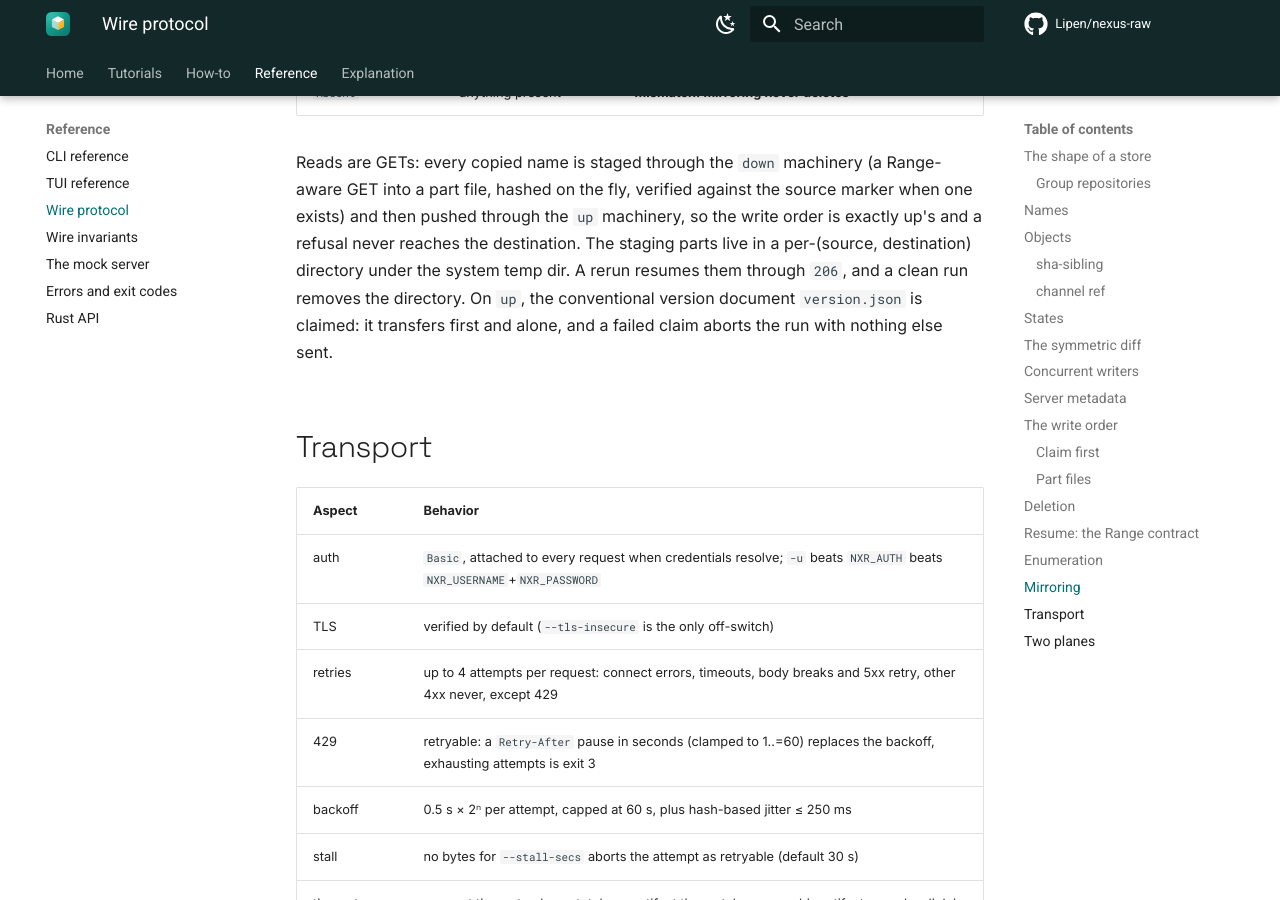
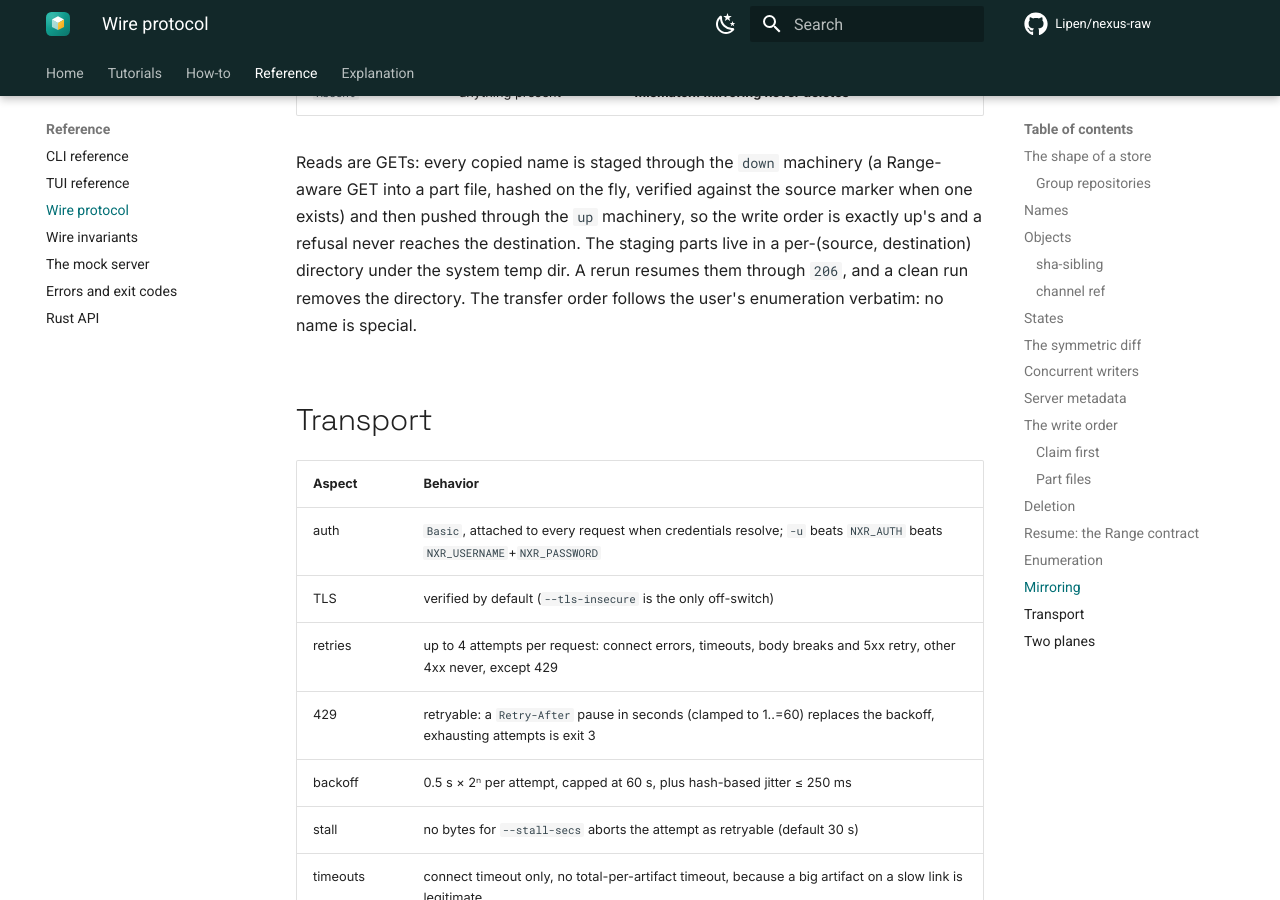
Before and after one commit to Lipen/nexus-raw, an MkDocs documentation site: the page built from docs/reference/protocol.md, in a window 1280 px wide and 900 px high, scrolled down 11264 px. Built offline with MkDocs 1.6.1 and Material for MkDocs 9.7.7, drawn with Linux system fonts in a browser that asks for light colours; comment, search, counter and statistics services are not loaded.

Commit message:
docs: the mirror pages drop the version.json claim order

```diff
--- a/docs/reference/protocol.md
+++ b/docs/reference/protocol.md
@@ -345,7 +345,7 @@ The enumeration is the source's (the same table as above), and the destination d
 Reads are GETs: every copied name is staged through the `down` machinery (a Range-aware GET into a part file, hashed on the fly, verified against the source marker when one exists) and then pushed through the `up` machinery, so the write order is exactly up's and a refusal never reaches the destination.
 The staging parts live in a per-(source, destination) directory under the system temp dir.
 A rerun resumes them through `206`, and a clean run removes the directory.
-On `up`, the conventional version document `version.json` is claimed: it transfers first and alone, and a failed claim aborts the run with nothing else sent.
+The transfer order follows the user's enumeration verbatim: no name is special.
 
 ## Transport
 
```
Also changed, not shown: docs/reference/cli.md (+0 -1 lines).
